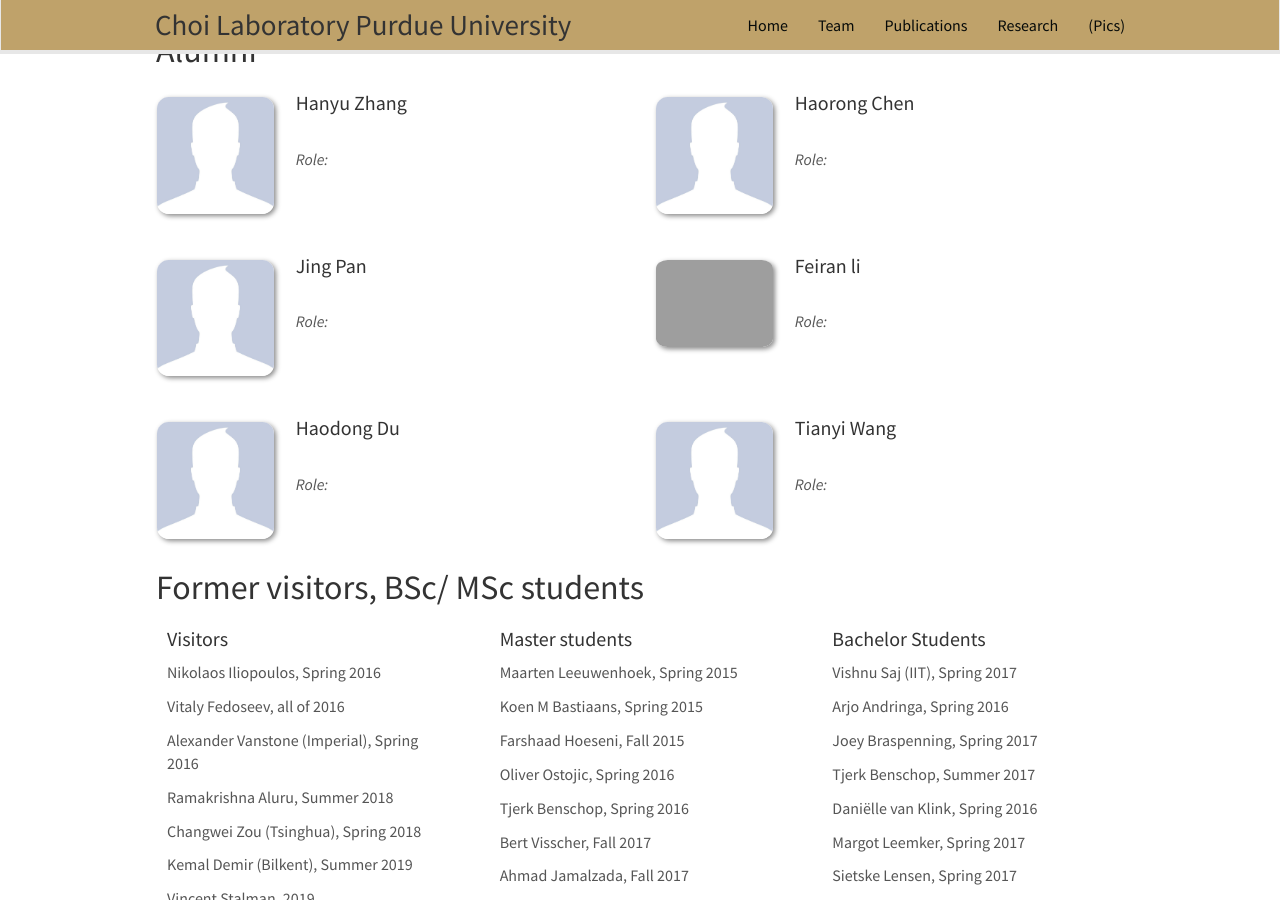
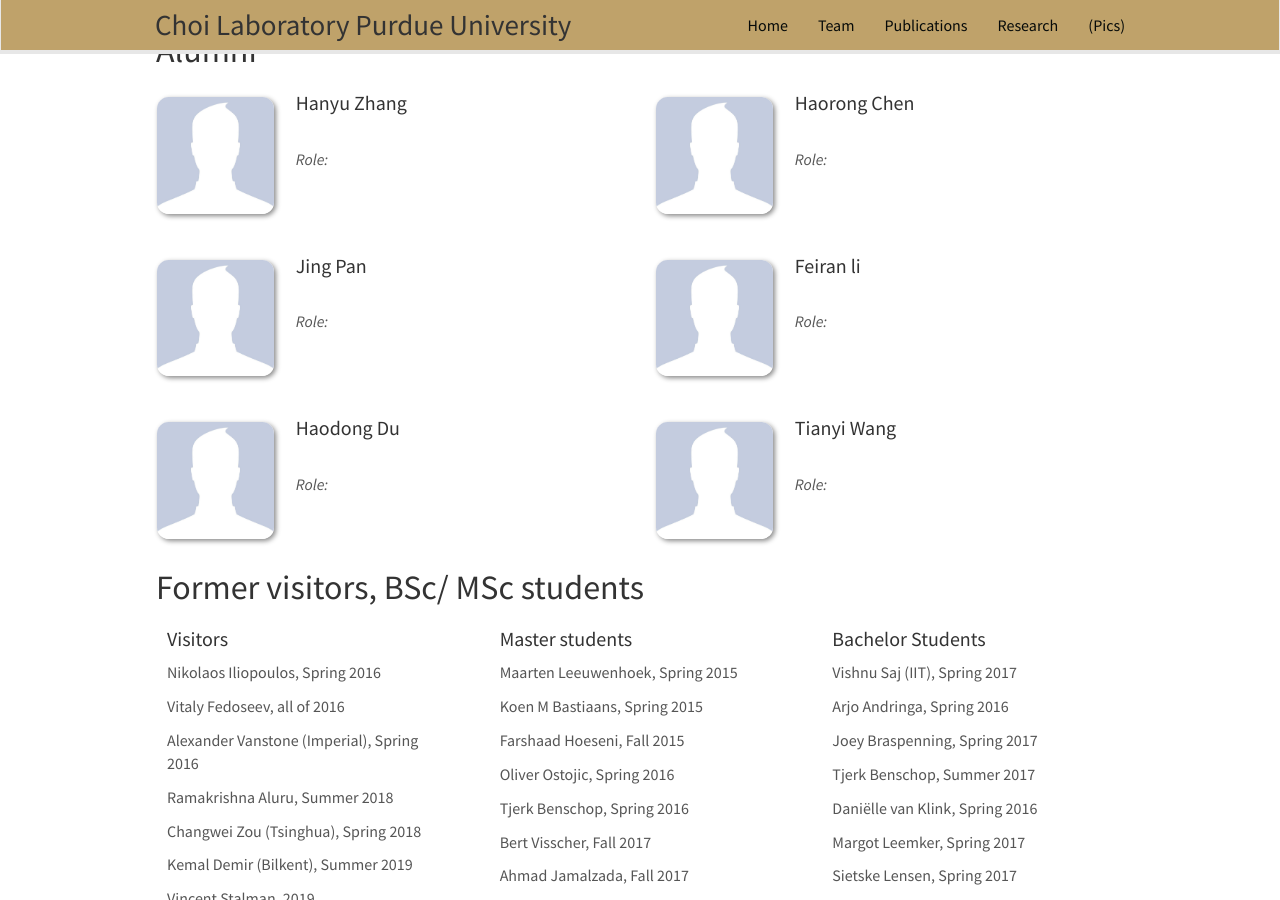
Before and after one commit to choidnalab/choidnalab.github.io, a Jekyll site: the page built from _pages/team.md, in a window 1280 px wide and 900 px high, scrolled down 1228 px. Built offline with Jekyll 4.4.1, drawn with Linux system fonts in a browser that asks for light colours; nearby versions of some CDN libraries.

Commit message:
Update alumni_members.yml

```diff
--- a/_data/alumni_members.yml
+++ b/_data/alumni_members.yml
@@ -31,7 +31,7 @@
   education4:
 
 - name: Feiran li
-  photo: nopic.png
+  photo: nopic.jpg
   info:
   email:
   duration:
```
